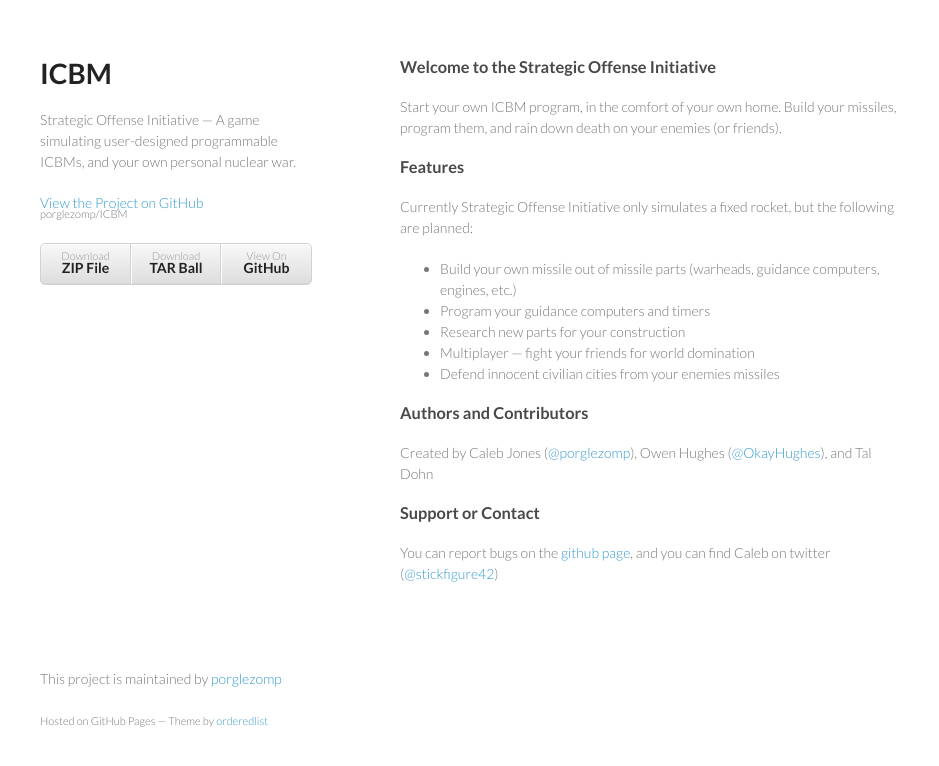
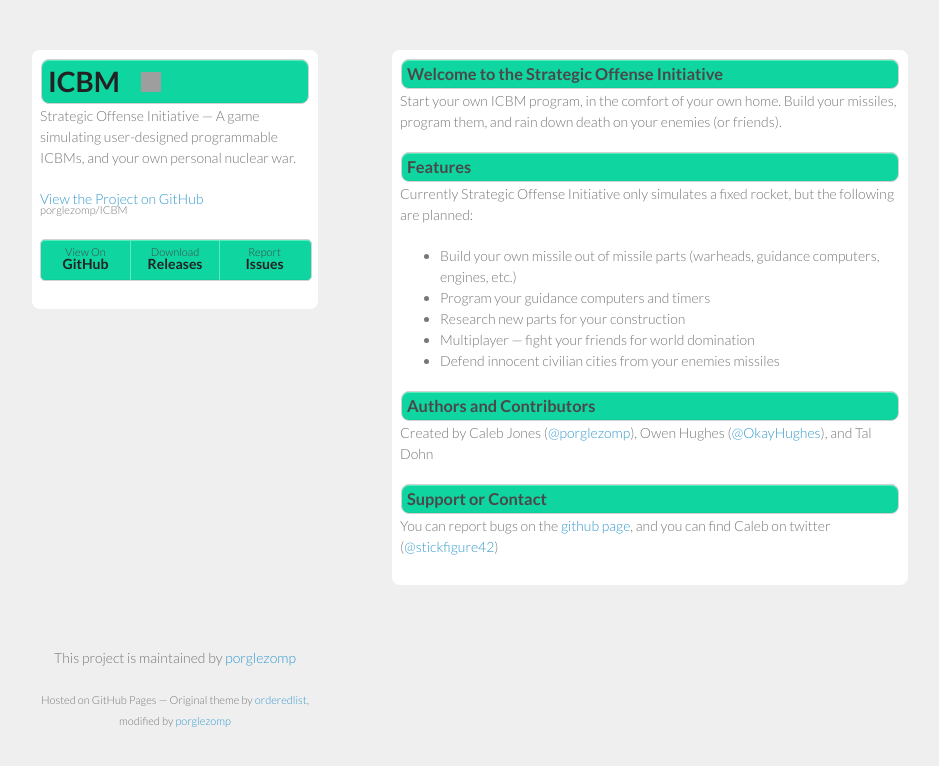
Before and after one commit to porglezomp/ICBM, a plain HTML site: page index.html in a window 1280 px wide. Shown: the whole page, without its empty margins (170-1109 px from the left). Drawn offline with Linux system fonts and the light colour scheme; grey boxes are pictures that could not be loaded.

Commit message:
Added color to the theme Changed download buttons Added a little image to the header (placeholder)

```diff
--- a/index.html
+++ b/index.html
@@ -15,16 +15,18 @@
   <body>
     <div class="wrapper">
       <header>
-        <h1>ICBM</h1>
+        <h1>ICBM &nbsp;&nbsp;&nbsp;<img src="http://icons.iconarchive.com/icons/visualpharm/icons8-metro-style/256/Military-Missile-icon.png" width="20" height="20"></h1>
         <p>Strategic Offense Initiative — A game simulating user-designed programmable ICBMs, and your own personal nuclear war.</p>
 
         <p class="view"><a href="https://github.com/porglezomp/ICBM">View the Project on GitHub <small>porglezomp/ICBM</small></a></p>
 
 
         <ul>
-          <li><a href="https://github.com/porglezomp/ICBM/zipball/master">Download <strong>ZIP File</strong></a></li>
-          <li><a href="https://github.com/porglezomp/ICBM/tarball/master">Download <strong>TAR Ball</strong></a></li>
+          <!-- <li><a href="https://github.com/porglezomp/ICBM/zipball/master">Download <strong>ZIP File</strong></a></li> -->
+          <!-- <li><a href="https://github.com/porglezomp/ICBM/tarball/master">Download <strong>TAR Ball</strong></a></li> -->
           <li><a href="https://github.com/porglezomp/ICBM">View On <strong>GitHub</strong></a></li>
+          <li><a href="https://github.com/porglezomp/ICBM/releases">Download<strong>Releases</strong></a></li>
+          <li><a href="https://github.com/porglezomp/ICBM/issues">Report<strong>Issues</strong></a></li>
         </ul>
       </header>
       <section>
@@ -56,8 +58,8 @@ Build your missiles, program them, and rain down death on your enemies (or frien
 <p>You can report bugs on the <a href="https://github.com/porglezomp/ICBM">github page</a>, and you can find Caleb on twitter (<a href="https://twitter.com/stickfigure42">@stickfigure42</a>)</p>
       </section>
       <footer>
-        <p>This project is maintained by <a href="https://github.com/porglezomp">porglezomp</a></p>
-        <p><small>Hosted on GitHub Pages &mdash; Theme by <a href="https://github.com/orderedlist">orderedlist</a></small></p>
+        <center><p>This project is maintained by <a href="https://github.com/porglezomp">porglezomp</a></p></center>
+        <center><p><small>Hosted on GitHub Pages &mdash; Original theme by <a href="https://github.com/orderedlist">orderedlist</a>, modified by <a href="https://github.com/porglezomp" class="user-mention">porglezomp</a></small></p></center>
       </footer>
     </div>
     <script src="javascripts/scale.fix.js"></script>
--- a/stylesheets/styles.css
+++ b/stylesheets/styles.css
@@ -5,6 +5,7 @@ body {
   font:14px/1.5 Lato, "Helvetica Neue", Helvetica, Arial, sans-serif;
   color:#777;
   font-weight:300;
+  background-color: #efeff0
 }
 
 h1, h2, h3, h4, h5, h6 {
@@ -22,6 +23,12 @@ h1, h2, h3 {
 
 h1 {
   font-size:28px;
+  background: #0fd5a0;
+  border-radius: 8px;
+  padding: 6px;
+  margin: 1px;
+  border:1px solid #d2d2d2;
+  box-shadow:inset #5eb 0 1px 0, inset rgba(0,0,0,0.03) 0 -1px 0;
 }
 
 h2 {
@@ -30,6 +37,12 @@ h2 {
 
 h3, h4, h5, h6 {
   color:#494949;
+  background: #0fd5a0;
+  border-radius: 8px;
+  padding: 5px;
+  margin: 1px;
+  border:1px solid #d2d2d2;
+  box-shadow:inset #5eb 0 1px 0, inset rgba(0,0,0,0.03) 0 -1px 0;
 }
 
 a {
@@ -99,6 +112,10 @@ header {
   width:270px;
   float:left;
   position:fixed;
+  background: #fff;
+  padding: 8px;
+  margin: -8px;
+  border-radius: 8px;
 }
 
 header ul {
@@ -107,31 +124,30 @@ header ul {
 
   padding:0;
 
-  background: #eee;
-  background: -moz-linear-gradient(top, #f8f8f8 0%, #dddddd 100%);
-  background: -webkit-gradient(linear, left top, left bottom, color-stop(0%,#f8f8f8), color-stop(100%,#dddddd));
-  background: -webkit-linear-gradient(top, #f8f8f8 0%,#dddddd 100%);
-  background: -o-linear-gradient(top, #f8f8f8 0%,#dddddd 100%);
-  background: -ms-linear-gradient(top, #f8f8f8 0%,#dddddd 100%);
-  background: linear-gradient(top, #f8f8f8 0%,#dddddd 100%);
+  background: #0fd5a0;
+  /*background: -moz-linear-gradient(top, #f8f8f8 0%, #dddddd 100%);*/
+  /*background: -webkit-gradient(linear, left top, left bottom, color-stop(0%,#f8f8f8), color-stop(100%,#dddddd));*/
+  /*background: -webkit-linear-gradient(top, #f8f8f8 0%,#dddddd 100%);*/
+  /*background: -o-linear-gradient(top, #f8f8f8 0%,#dddddd 100%);*/
+  /*background: -ms-linear-gradient(top, #f8f8f8 0%,#dddddd 100%);*/
+  /*background: linear-gradient(top, #f8f8f8 0%,#dddddd 100%);*/
 
   border-radius:5px;
   border:1px solid #d2d2d2;
-  box-shadow:inset #fff 0 1px 0, inset rgba(0,0,0,0.03) 0 -1px 0;
+  box-shadow:inset #5eb 0 1px 0, inset rgba(0,0,0,0.03) 0 -1px 0;
   width:270px;
 }
 
 header li {
   width:89px;
   float:left;
-  border-right:1px solid #d2d2d2;
   height:40px;
 }
 
 header ul a {
   line-height:1;
   font-size:11px;
-  color:#999;
+  color:#444;
   display:block;
   text-align:center;
   padding-top:6px;
@@ -145,7 +161,7 @@ strong {
 
 header ul li + li {
   width:88px;
-  border-left:1px solid #fff;
+  border-left:1px solid #5eb;
 }
 
 header ul li + li + li {
@@ -163,6 +179,10 @@ section {
   width:500px;
   float:right;
   padding-bottom:50px;
+  background: #fff;
+  padding: 8px;
+  margin: -8px;
+  border-radius: 8px;
 }
 
 small {
```
